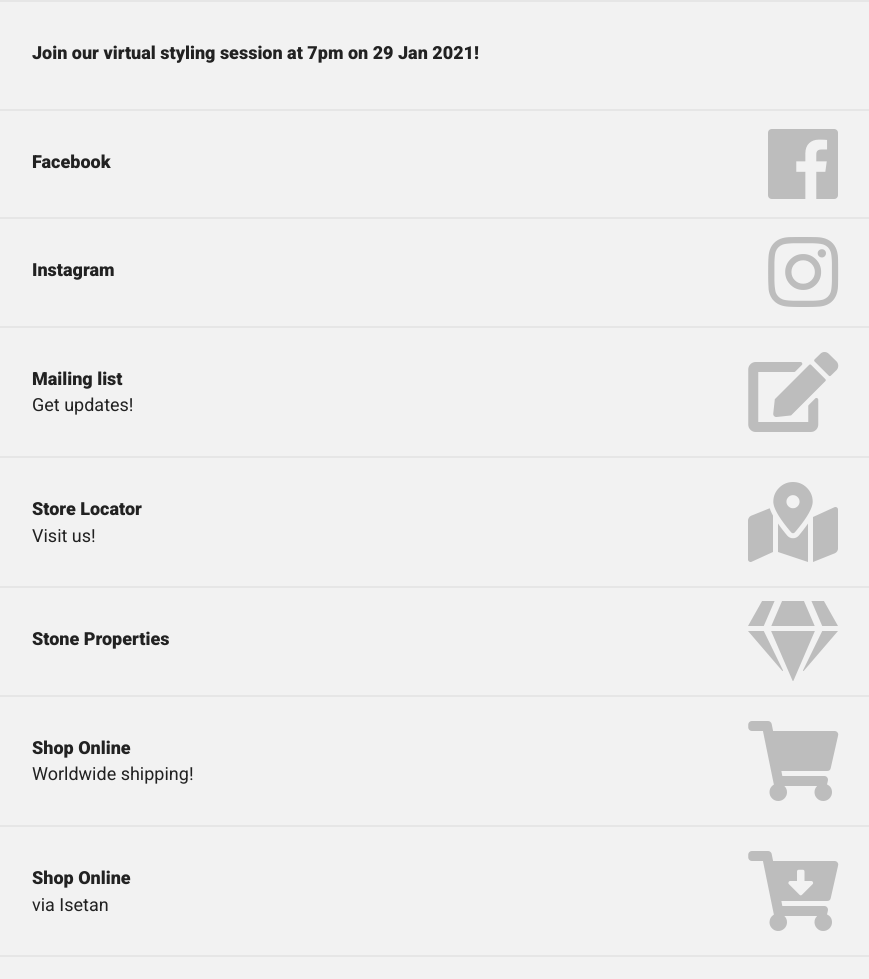
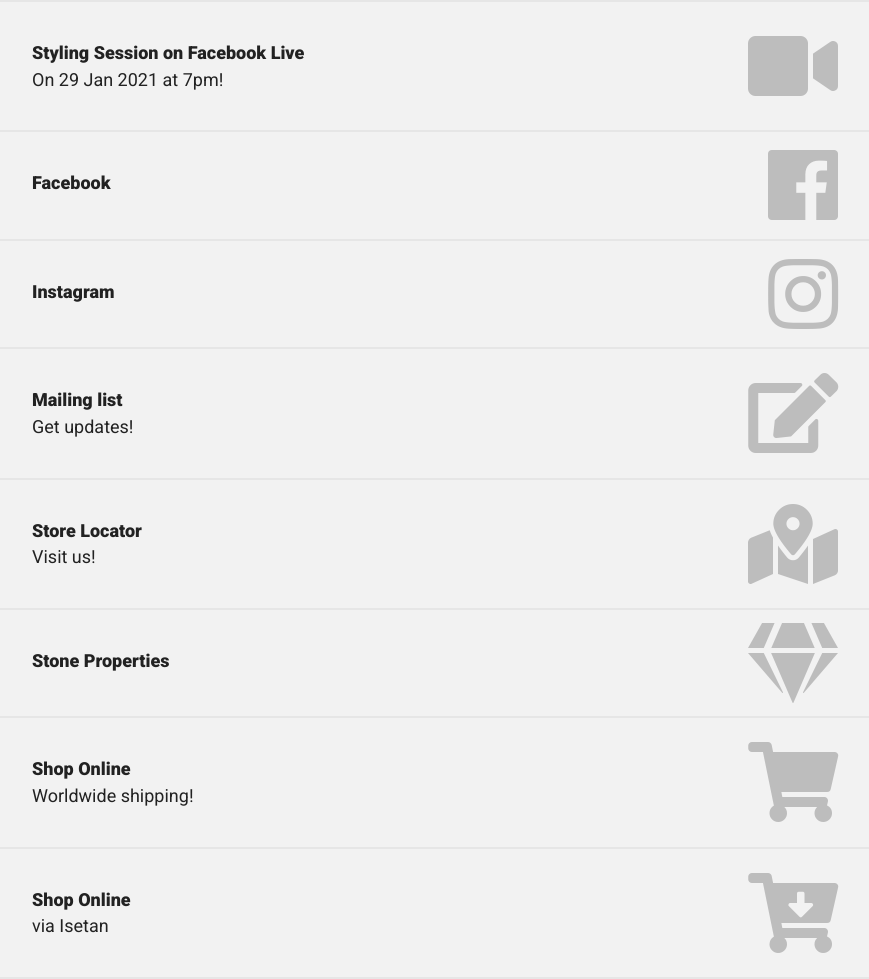
Before and after one commit to eugiche/socialpage, a plain HTML site: page index.html in a window 1280 px wide. Shown: the whole page, without its empty margins (200-1069 px from the left). Before the commit the page ends 957 px from the top, so only its background shows below. Drawn offline with nearby package versions, Linux system fonts and the light colour scheme.

Commit message:
Update index.html

```diff
--- a/index.html
+++ b/index.html
@@ -13,8 +13,9 @@
         <ul>
             <li>
                 <a href="https://fb.me/e/42nlywRsb" target="blank_">
-                    <h3>Join our virtual styling session at 7pm on 29 Jan 2021! </h3>
-                    <i class="fab fa-video"></i>
+                    <h3>Styling Session on Facebook Live</h3>
+                    <p>On 29 Jan 2021 at 7pm!</p>
+                    <i class="fas fa-video"></i>
                 </a>
             </li>
             <li>
```
